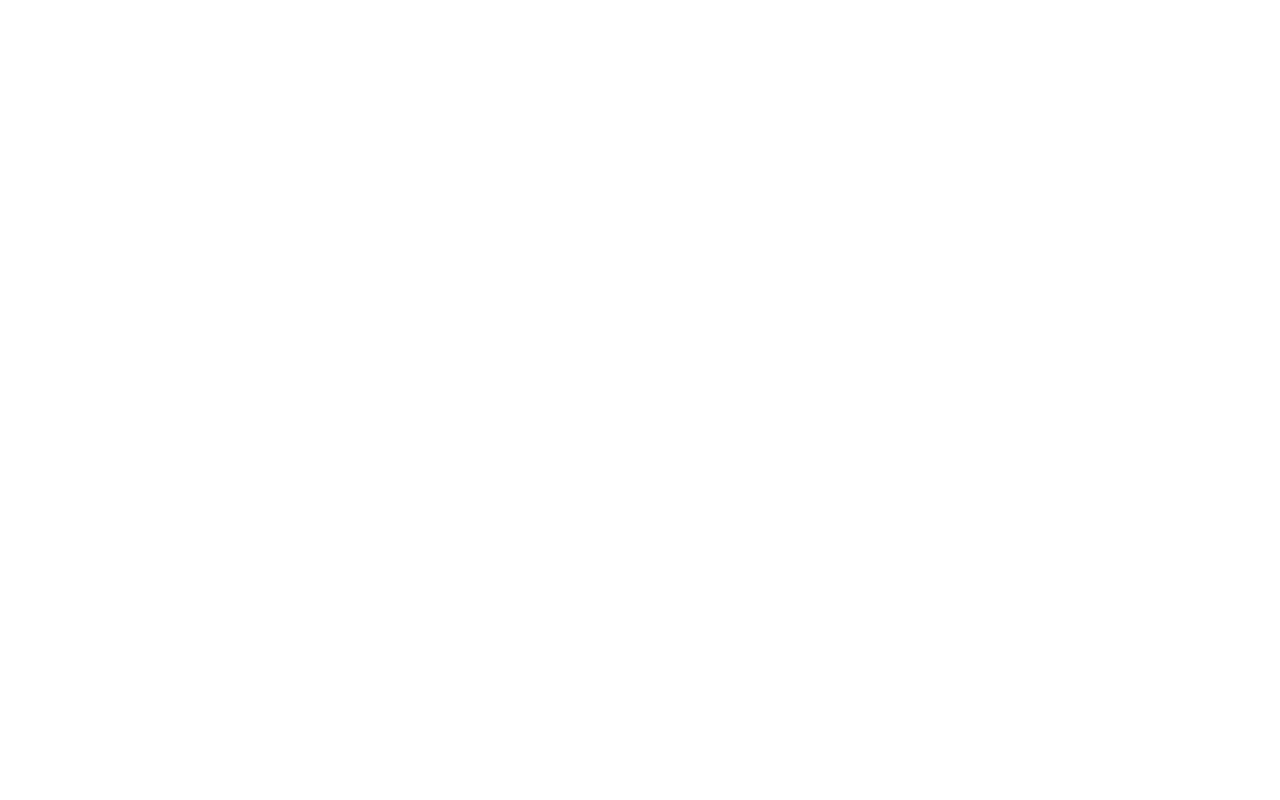
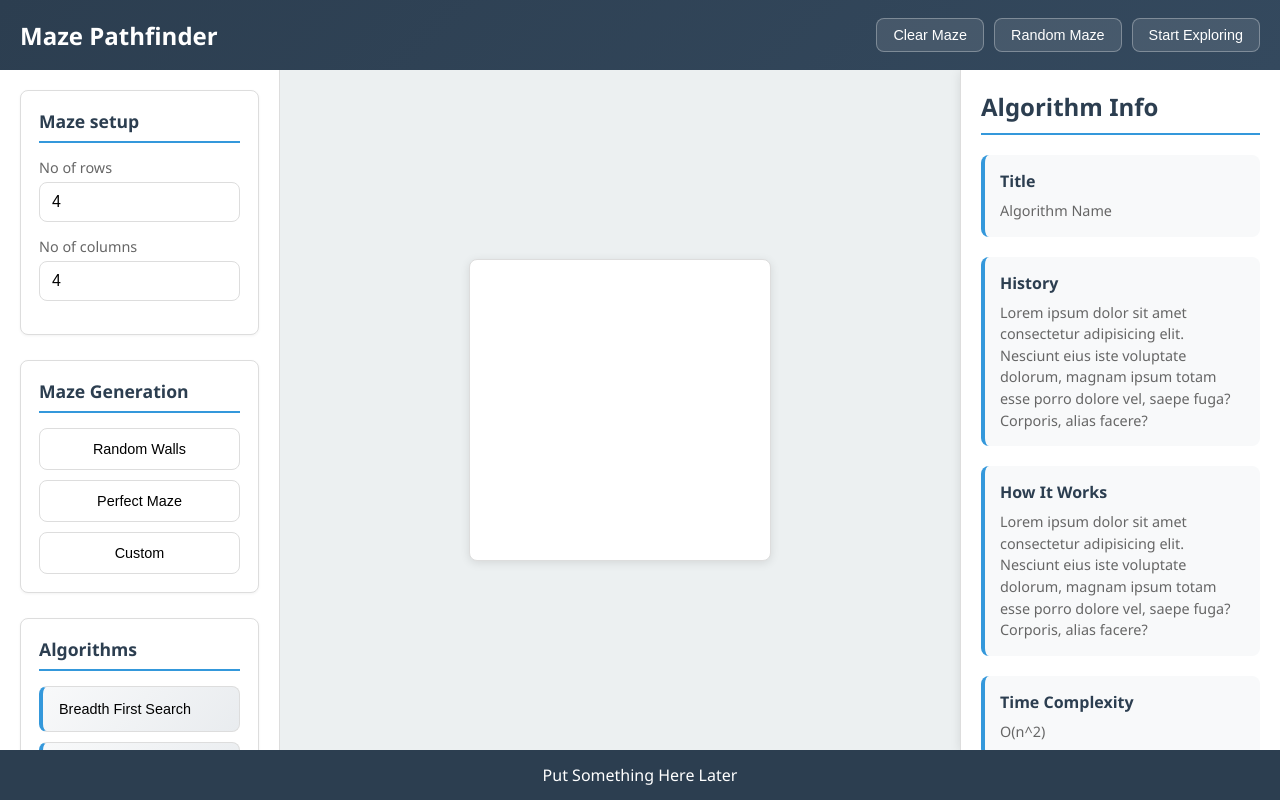
Before and after one commit to OgagaAkpowenre1/Maze-Pathfinding-Visualizer, a plain HTML site: page index.html in a window 1280 px wide. Drawn offline with Linux system fonts and the light colour scheme.

Commit message:
setup and styling

```diff
--- a/index.html
+++ b/index.html
@@ -1,14 +1,156 @@
 <!DOCTYPE html>
 <html lang="en">
-<head>
-    <meta charset="UTF-8">
-    <meta name="viewport" content="width=device-width, initial-scale=1.0">
-    <link rel="stylesheet" href="styles.css">
-    <title>Document</title>
-</head>
-<body>
+  <head>
+    <meta charset="UTF-8" />
+    <meta name="viewport" content="width=device-width, initial-scale=1.0" />
+    <link rel="stylesheet" href="styles.css" />
+    <title>Pathfinder's Labyrinth</title>
+  </head>
+  <body>
+    <header class="header">
+      <h2>Maze Pathfinder</h2>
+      <div class="header-quick-options">
+        <button>Clear Maze</button>
+        <button>Random Maze</button>
+        <button>Start Exploring</button>
+      </div>
+    </header>
 
+    <main class="main-app">
+      <section class="options-panel panel">
+        <div class="setup options-group-section">
+          <h3 class="option-group-section-title">Maze setup</h3>
+          <div class="maze-config-input">
+            <label for="rows">No of rows</label>
+            <input
+              type="number"
+              name="rows"
+              id="rows"
+              min="4"
+              max="50"
+              value="4"
+            />
+          </div>
+
+          <div class="maze-config-input">
+            <label for="columns">No of columns</label>
+            <input
+              type="number"
+              name="columns"
+              id="columns"
+              min="4"
+              max="50"
+              value="4"
+            />
+          </div>
+        </div>
+
+        <div class="maze-generation options-group-section">
+          <h3 class="option-group-section-title">Maze Generation</h3>
+          <div class="options-group">
+            <button>Random Walls</button>
+            <button>Perfect Maze</button>
+            <button>Custom</button>
+          </div>
+        </div>
+
+        <div class="algorithms options-group-section">
+          <h3 class="option-group-section-title">Algorithms</h3>
+          <div class="options-group algorithms">
+            <button class="algorithm-option">Breadth First Search</button>
+            <button class="algorithm-option">Depth First Search</button>
+            <button class="algorithm-option">Dijkstra</button>
+            <button class="algorithm-option">A*</button>
+          </div>
+        </div>
+
+        <div class="tools options-group-section">
+          <h3 class="option-group-section-title">Tools</h3>
+          <div class="options-group tools">
+            <button class="design-tools">Start</button>
+            <button class="design-tools">Finish</button>
+            <button class="design-tools">Wall</button>
+            <button class="design-tools">Trap</button>
+            <button class="design-tools">Eraser</button>
+          </div>
+        </div>
+
+        <div class="controls options-group-section">
+          <h3 class="option-group-section-title">Controls</h3>
+          <div class="options-group controls">
+            <label for="speed">Speed</label>
+            <input
+              type="range"
+              name="speed"
+              id="speed"
+              min="1"
+              max="10"
+              value="5"
+            />
+            <button>Pause</button>
+            <button>Resume</button>
+            <button>Visualize</button>
+          </div>
+        </div>
+      </section>
+
+      <section class="canvas">
+        <canvas width="300" height="300"></canvas>
+      </section>
+
+      <section class="info-panel panel">
+        <h2>Algorithm Info</h2>
+
+        <div class="info-section">
+          <h4>Title</h4>
+          <p>Algorithm Name</p>
+        </div>
+
+        <div class="info-section">
+          <h4>History</h4>
+          <p>
+            Lorem ipsum dolor sit amet consectetur adipisicing elit. Nesciunt
+            eius iste voluptate dolorum, magnam ipsum totam esse porro dolore
+            vel, saepe fuga? Corporis, alias facere?
+          </p>
+        </div>
+
+        <div class="info-section">
+          <h4>How It Works</h4>
+          <p>
+            Lorem ipsum dolor sit amet consectetur adipisicing elit. Nesciunt
+            eius iste voluptate dolorum, magnam ipsum totam esse porro dolore
+            vel, saepe fuga? Corporis, alias facere?
+          </p>
+        </div>
+
+        <div class="info-section">
+          <h4>Time Complexity</h4>
+          <p>O(n^2)</p>
+        </div>
+
+        <div class="info-section">
+          <h4>Space Complexity</h4>
+          <p>O(n^2)</p>
+        </div>
+
+        <div class="info-section">
+          <h4>Fun Fact</h4>
+          <p>
+            Lorem ipsum dolor sit amet, consectetur adipisicing elit. Quidem
+            officia corrupti est ab doloribus necessitatibus libero, fugit
+            dolores explicabo excepturi.
+          </p>
+        </div>
+      </section>
+    </main>
+
+    <footer class="footer">Put Something Here Later</footer>
 
     <script src="script.js"></script>
-</body>
+    <script
+      src="https://kit.fontawesome.com/18aba390b9.js"
+      crossorigin="anonymous"
+    ></script>
+  </body>
 </html>
--- a/styles.css
+++ b/styles.css
@@ -0,0 +1,421 @@
+/* CSS Variables for consistent theming */
+:root {
+    --primary-color: #3498db;
+    --secondary-color: #2c3e50;
+    --accent-color: #e74c3c;
+    --success-color: #27ae60;
+    --warning-color: #f39c12;
+    --text-color: #333;
+    --text-light: #666;
+    --border-color: #ddd;
+    --border-radius: 8px;
+    --shadow: 0 2px 10px rgba(0, 0, 0, 0.1);
+    --shadow-hover: 0 4px 20px rgba(0, 0, 0, 0.15);
+    --transition: all 0.3s ease;
+  }
+
+  /* Reset and base styles */
+  * {
+    box-sizing: border-box;
+  }
+
+  body {
+    margin: 0;
+    padding: 0;
+    max-width: 100vw;
+    max-height: 100vh;
+    height: 100vh;
+    display: flex;
+    flex-direction: column;
+    font-family: 'Segoe UI', Tahoma, Geneva, Verdana, sans-serif;
+    color: var(--text-color);
+    background-color: #f8f9fa;
+  }
+
+  /* Header Styles */
+  .header {
+    display: flex;
+    justify-content: space-between;
+    align-items: center;
+    background: linear-gradient(135deg, var(--secondary-color) 0%, #34495e 100%);
+    color: white;
+    flex-shrink: 0;
+    padding: 0 20px;
+    height: 70px;
+    box-shadow: var(--shadow);
+  }
+
+  .header h2 {
+    margin: 0;
+    font-weight: 600;
+  }
+
+  .header-quick-options {
+    display: flex;
+    justify-content: center;
+    align-items: center;
+    gap: 10px;
+  }
+
+  .header-quick-options button {
+    padding: 8px 16px;
+    background: rgba(255, 255, 255, 0.1);
+    border: 1px solid rgba(255, 255, 255, 0.3);
+    border-radius: var(--border-radius);
+    color: white;
+    cursor: pointer;
+    transition: var(--transition);
+    font-size: 0.9em;
+  }
+
+  .header-quick-options button:hover {
+    background: rgba(255, 255, 255, 0.2);
+    transform: translateY(-2px);
+  }
+
+  /* Main App Layout */
+  .main-app {
+    display: flex;
+    flex-grow: 1;
+    min-height: 0;
+    overflow: hidden;
+  }
+
+  /* Options Panel Styling */
+  .options-panel {
+    background: white;
+    flex: 0 0 280px;
+    overflow-y: auto;
+    min-width: 250px;
+    padding: 20px;
+    border-right: 1px solid var(--border-color);
+    box-shadow: var(--shadow);
+    display: flex;
+    flex-direction: column;
+    gap: 25px;
+  }
+
+  .options-group-section {
+    background: white;
+    border: 1px solid var(--border-color);
+    border-radius: var(--border-radius);
+    padding: 18px;
+    transition: var(--transition);
+    box-shadow: 0 1px 3px rgba(0, 0, 0, 0.05);
+  }
+
+  .options-group-section:hover {
+    box-shadow: var(--shadow-hover);
+    border-color: var(--primary-color);
+  }
+
+  .option-group-section-title {
+    margin: 0 0 15px 0;
+    font-size: 1.1em;
+    color: var(--secondary-color);
+    border-bottom: 2px solid var(--primary-color);
+    padding-bottom: 8px;
+    font-weight: 600;
+  }
+
+  /* Maze Config Inputs */
+  .maze-config-input {
+    display: flex;
+    flex-direction: column;
+    margin-bottom: 15px;
+  }
+
+  .maze-config-input label {
+    font-weight: 500;
+    margin-bottom: 5px;
+    color: var(--text-light);
+    font-size: 0.9em;
+  }
+
+  .maze-config-input input {
+    padding: 10px 12px;
+    border: 1px solid var(--border-color);
+    border-radius: var(--border-radius);
+    font-size: 1em;
+    transition: var(--transition);
+  }
+
+  .maze-config-input input:focus {
+    outline: none;
+    border-color: var(--primary-color);
+    box-shadow: 0 0 0 3px rgba(52, 152, 219, 0.1);
+  }
+
+  /* Options Group Grid Layout */
+  .options-group {
+    display: grid;
+    gap: 10px;
+  }
+
+  .maze-generation .options-group {
+    grid-template-columns: 1fr;
+  }
+
+  .algorithms .options-group {
+    grid-template-columns: 1fr;
+  }
+
+  .tools .options-group {
+    grid-template-columns: repeat(3, 1fr);
+  }
+
+  .controls .options-group {
+    grid-template-columns: 1fr;
+    gap: 15px;
+  }
+
+  /* Button Styles */
+  button {
+    padding: 12px 16px;
+    border: 1px solid var(--border-color);
+    border-radius: var(--border-radius);
+    background: white;
+    cursor: pointer;
+    transition: var(--transition);
+    font-weight: 500;
+    font-size: 0.9em;
+    position: relative;
+    overflow: hidden;
+  }
+
+  button:hover {
+    transform: translateY(-2px);
+    box-shadow: var(--shadow-hover);
+    border-color: var(--primary-color);
+  }
+
+  button:active {
+    transform: translateY(0);
+  }
+
+  /* Algorithm buttons specific styling */
+  .algorithm-option {
+    background: linear-gradient(135deg, #f8f9fa 0%, #e9ecef 100%);
+    text-align: left;
+    padding: 14px 16px;
+    border-left: 4px solid var(--primary-color);
+  }
+
+  .algorithm-option:hover {
+    background: linear-gradient(135deg, #e3f2fd 0%, #bbdefb 100%);
+    border-left-color: var(--accent-color);
+  }
+
+  /* Tool buttons specific styling */
+  .design-tools {
+    padding: 10px 8px;
+    font-size: 0.8em;
+    background: #f8f9fa;
+  }
+
+  .design-tools:hover {
+    background: var(--primary-color);
+    color: white;
+  }
+
+  /* Control buttons specific styling */
+  .controls button {
+    background: var(--primary-color);
+    color: white;
+    border: none;
+  }
+
+  .controls button:hover {
+    background: #2980b9;
+  }
+
+  /* Speed slider styling */
+  .controls label {
+    font-weight: 500;
+    color: var(--text-light);
+    margin-bottom: -10px;
+  }
+
+  #speed {
+    width: 100%;
+    margin: 10px 0;
+    -webkit-appearance: none;
+    height: 6px;
+    background: #ddd;
+    border-radius: 3px;
+    outline: none;
+  }
+
+  #speed::-webkit-slider-thumb {
+    -webkit-appearance: none;
+    width: 18px;
+    height: 18px;
+    background: var(--primary-color);
+    border-radius: 50%;
+    cursor: pointer;
+    transition: var(--transition);
+  }
+
+  #speed::-webkit-slider-thumb:hover {
+    background: var(--accent-color);
+    transform: scale(1.2);
+  }
+
+  /* Canvas Section */
+  .canvas {
+    background: #ecf0f1;
+    flex: 1 1 auto;
+    display: flex;
+    align-items: center;
+    justify-content: center;
+    overflow: auto;
+    min-width: 0;
+    padding: 20px;
+  }
+
+  .canvas canvas {
+    background: white;
+    border-radius: var(--border-radius);
+    box-shadow: var(--shadow);
+    border: 1px solid var(--border-color);
+  }
+
+  /* Info Panel */
+  .info-panel {
+    background: white;
+    flex: 0 0 320px;
+    overflow-y: auto;
+    min-width: 280px;
+    padding: 20px;
+    border-left: 1px solid var(--border-color);
+    box-shadow: var(--shadow);
+  }
+
+  .info-panel h2 {
+    color: var(--secondary-color);
+    border-bottom: 2px solid var(--primary-color);
+    padding-bottom: 10px;
+    margin-top: 0;
+  }
+
+  .info-section {
+    margin-bottom: 20px;
+    padding: 15px;
+    background: #f8f9fa;
+    border-radius: var(--border-radius);
+    border-left: 4px solid var(--primary-color);
+  }
+
+  .info-section h4 {
+    margin: 0 0 8px 0;
+    color: var(--secondary-color);
+    font-size: 1em;
+  }
+
+  .info-section p {
+    margin: 0;
+    font-size: 0.9em;
+    line-height: 1.5;
+    color: var(--text-light);
+  }
+
+  /* Footer Styles */
+  .footer {
+    display: flex;
+    align-items: center;
+    justify-content: center;
+    background: var(--secondary-color);
+    color: white;
+    flex-shrink: 0;
+    height: 50px;
+    padding: 0 20px;
+    margin-top: auto; /* This ensures footer sticks to bottom */
+  }
+
+  /* Mobile Styling */
+  @media (max-width: 768px) {
+    body {
+      height: auto; /* Change from 100vh to auto for mobile */
+      min-height: 100vh; /* Ensure at least full viewport height */
+    }
+
+    .main-app {
+      flex-direction: column;
+      flex-grow: 1;
+    }
+
+    .options-panel,
+    .info-panel {
+      flex: 0 0 auto;
+      width: 100%;
+      max-height: none; /* Remove height restriction */
+    }
+
+    .options-panel {
+      order: 1;
+      border-right: none;
+      border-bottom: 1px solid var(--border-color);
+    }
+
+    .canvas {
+      order: 2;
+      flex: 1 1 auto;
+      min-height: 60vh;
+    }
+
+    .info-panel {
+      order: 3;
+      border-left: none;
+      border-top: 1px solid var(--border-color);
+    }
+
+    /* Adjust grid layouts for mobile */
+    .tools .options-group {
+      grid-template-columns: repeat(5, 1fr);
+    }
+
+    .controls .options-group {
+      grid-template-columns: repeat(3, 1fr);
+    }
+
+    .controls label {
+      grid-column: 1 / -1;
+    }
+
+    #speed {
+      grid-column: 1 / -1;
+    }
+  }
+
+  /* Animation for button clicks */
+  @keyframes buttonClick {
+    0% { transform: scale(1); }
+    50% { transform: scale(0.95); }
+    100% { transform: scale(1); }
+  }
+
+  button:active {
+    animation: buttonClick 0.2s ease;
+  }
+
+  /* Scrollbar styling */
+  .options-panel::-webkit-scrollbar,
+  .info-panel::-webkit-scrollbar {
+    width: 6px;
+  }
+
+  .options-panel::-webkit-scrollbar-track,
+  .info-panel::-webkit-scrollbar-track {
+    background: #f1f1f1;
+  }
+
+  .options-panel::-webkit-scrollbar-thumb,
+  .info-panel::-webkit-scrollbar-thumb {
+    background: #c1c1c1;
+    border-radius: 3px;
+  }
+
+  .options-panel::-webkit-scrollbar-thumb:hover,
+  .info-panel::-webkit-scrollbar-thumb:hover {
+    background: var(--primary-color);
+  }
```
Also changed, not shown: 1 other file.
